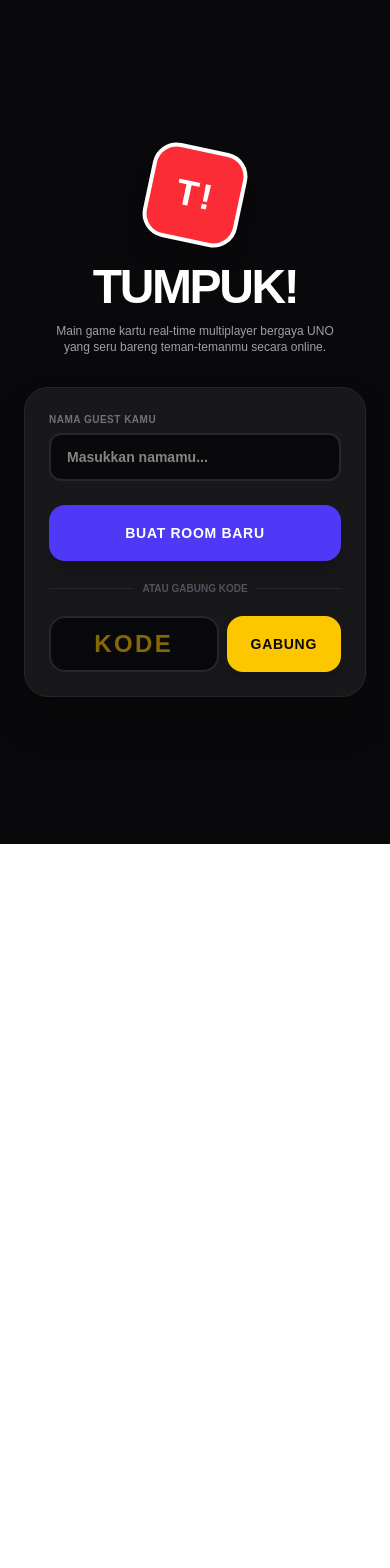
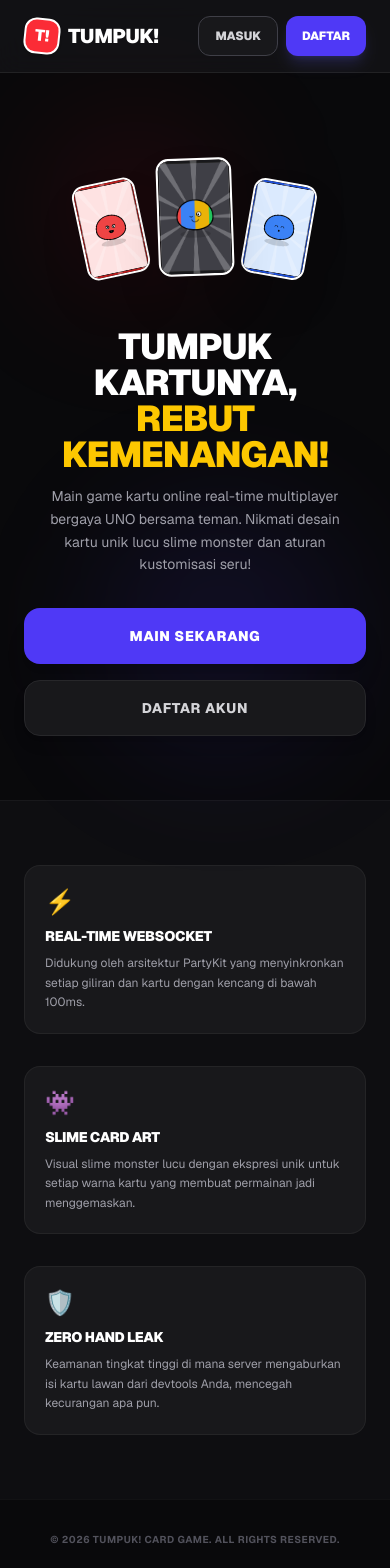
Before and after one commit to bayy-kim/tumpuk, a Next.js app: page / in a window 390 px wide. Shown: the top 1568 px of the page. Before the commit the page ends 844 px from the top, so only its background shows below. Built offline with nearby package versions, Linux system fonts and the light colour scheme; no server answers.

Commit message:
feat: update README and implement beautiful responsive landing page with navbar, custom theme, and Google Login CTA integration

```diff
--- a/app/page.tsx
+++ b/app/page.tsx
@@ -1,109 +1,179 @@
-'use client';
+import React from 'react';
+import Image from 'next/image';
+import Link from 'next/link';
+import { auth, signIn, signOut } from '@/lib/auth';
 
-import React, { useState } from 'react';
-import { useRouter } from 'next/navigation';
-
-export default function LandingPage() {
-  const router = useRouter();
-  const [name, setName] = useState('');
-  const [roomCodeInput, setRoomCodeInput] = useState('');
-
-  const handleCreateRoom = () => {
-    // Generate a random 6-digit room code
-    const code = Math.floor(100000 + Math.random() * 900000).toString();
-
-    // Store player name in session storage so it can be picked up by the room page
-    if (typeof window !== 'undefined') {
-      window.sessionStorage.setItem('tumpuk_player_name', name.trim() || 'Pemain Guest');
-    }
-
-    router.push(`/room/${code}`);
-  };
-
-  const handleJoinRoom = (e: React.FormEvent) => {
-    e.preventDefault();
-    const cleanCode = roomCodeInput.trim();
-    if (!cleanCode || cleanCode.length !== 6) {
-      alert('Kode room harus 6 digit angka!');
-      return;
-    }
-
-    if (typeof window !== 'undefined') {
-      window.sessionStorage.setItem('tumpuk_player_name', name.trim() || 'Pemain Guest');
-    }
-
-    router.push(`/room/${cleanCode}`);
-  };
+export default async function LandingPage() {
+  const session = await auth();
+  const user = session?.user;
 
   return (
-    <div className="min-h-screen bg-zinc-950 flex flex-col items-center justify-center p-6 text-white select-none">
-      <div className="w-full max-w-md flex flex-col gap-8 text-center">
-        {/* Playful brand logo */}
-        <div className="flex flex-col items-center gap-3">
-          <div className="w-24 h-24 rounded-3xl bg-red-500 flex items-center justify-center border-4 border-white shadow-xl rotate-12 transition transform hover:rotate-0 duration-300">
-            <span className="text-white text-4xl font-black tracking-wider">T!</span>
+    <div className="min-h-screen bg-zinc-950 text-white flex flex-col font-sans select-none relative overflow-x-hidden">
+      {/* 1. Header / Navbar */}
+      <header className="w-full bg-zinc-900/60 backdrop-blur-md border-b border-zinc-800/80 sticky top-0 z-50 px-6 py-4 flex items-center justify-between">
+        <Link href="/" className="flex items-center gap-2 group">
+          <div className="w-9 h-9 rounded-xl bg-red-500 flex items-center justify-center border-2 border-white shadow rotate-6 group-hover:rotate-0 transition-transform duration-300">
+            <span className="text-white text-base font-black">T!</span>
           </div>
-          <h1 className="text-5xl font-black text-white tracking-tighter uppercase mt-2">
+          <span className="text-xl font-black uppercase tracking-tight text-white group-hover:text-red-400 transition-colors">
             Tumpuk!
-          </h1>
-          <p className="text-zinc-400 text-xs px-6">
-            Main game kartu real-time multiplayer bergaya UNO yang seru bareng teman-temanmu secara online.
-          </p>
+          </span>
+        </Link>
+
+        {/* Auth Action on Navbar */}
+        <div className="flex items-center gap-3">
+          {user ? (
+            <div className="flex items-center gap-3">
+              <div className="hidden sm:flex flex-col text-right">
+                <span className="text-xs font-black text-white">{user.name}</span>
+                <span className="text-[9px] text-zinc-400 font-extrabold uppercase">Pemain</span>
+              </div>
+              {user.image && (
+                <div className="w-8 h-8 rounded-full border border-zinc-700 overflow-hidden relative">
+                  <Image
+                    src={user.image}
+                    alt={user.name || 'User Profile'}
+                    fill
+                    className="object-cover"
+                  />
+                </div>
+              )}
+              <form
+                action={async () => {
+                  'use server';
+                  await signOut();
+                }}
+              >
+                <button
+                  type="submit"
+                  className="h-10 px-4 bg-zinc-800 text-zinc-300 hover:bg-zinc-700 text-xs font-black rounded-xl border border-zinc-700 transition active:scale-95 cursor-pointer"
+                >
+                  LOGOUT
+                </button>
+              </form>
+            </div>
+          ) : (
+            <form
+              action={async () => {
+                'use server';
+                await signIn('google');
+              }}
+              className="flex gap-2"
+            >
+              <button
+                type="submit"
+                className="h-10 px-4 bg-zinc-900 border border-zinc-700 text-zinc-300 hover:bg-zinc-800 text-xs font-black rounded-xl transition active:scale-95 cursor-pointer"
+              >
+                MASUK
+              </button>
+              <button
+                type="submit"
+                className="h-10 px-4 bg-indigo-600 hover:bg-indigo-700 text-white text-xs font-black rounded-xl transition active:scale-95 cursor-pointer shadow-lg shadow-indigo-500/20"
+              >
+                DAFTAR
+              </button>
+            </form>
+          )}
         </div>
+      </header>
 
-        <div className="bg-zinc-900 border border-zinc-800 rounded-3xl p-6 flex flex-col gap-6 shadow-2xl">
-          {/* Player Name Input */}
-          <div className="flex flex-col gap-1.5 text-left">
-            <label className="text-zinc-500 text-[10px] font-black uppercase tracking-wider">
-              NAMA GUEST KAMU
-            </label>
-            <input
-              type="text"
-              placeholder="Masukkan namamu..."
-              value={name}
-              onChange={(e) => setName(e.target.value)}
-              className="h-12 w-full bg-zinc-950 border-2 border-zinc-800 rounded-xl px-4 text-white text-sm font-extrabold focus:outline-none focus:border-indigo-600 transition-colors"
-            />
+      {/* 2. Hero Section */}
+      <main className="flex-1 flex flex-col items-center justify-center px-6 py-16 relative">
+        {/* Floating background blobs */}
+        <div className="absolute top-10 left-10 w-48 h-48 rounded-full bg-red-600/10 blur-3xl pointer-events-none" />
+        <div className="absolute bottom-10 right-10 w-64 h-64 rounded-full bg-indigo-600/10 blur-3xl pointer-events-none" />
+
+        <div className="w-full max-w-4xl flex flex-col items-center text-center gap-8 relative z-10">
+          {/* Card teaser fan graphic */}
+          <div className="flex gap-4 justify-center items-center h-40">
+            <div className="w-16 h-24 rounded-xl border-2 border-white shadow-2xl overflow-hidden relative rotate-[-12deg] translate-y-3">
+              <Image src="/cards/red_base.png" alt="Red Card" fill className="object-cover" sizes="96px" />
+            </div>
+            <div className="w-18 h-28 rounded-xl border-2 border-white shadow-2xl overflow-hidden relative z-10 rotate-[-2deg] scale-105">
+              <Image src="/cards/wild_base.png" alt="Wild Card" fill className="object-cover" sizes="100px" />
+            </div>
+            <div className="w-16 h-24 rounded-xl border-2 border-white shadow-2xl overflow-hidden relative rotate-[10deg] translate-y-3">
+              <Image src="/cards/blue_base.png" alt="Blue Card" fill className="object-cover" sizes="96px" />
+            </div>
           </div>
 
-          <div className="flex flex-col gap-4">
-            {/* Create Room Button */}
-            <button
-              onClick={handleCreateRoom}
-              className="w-full h-14 bg-indigo-600 hover:bg-indigo-700 active:bg-indigo-800 text-white font-black text-sm uppercase tracking-wider rounded-2xl shadow-xl transition-all"
-            >
-              Buat Room Baru
-            </button>
+          {/* Heading */}
+          <div className="flex flex-col gap-3">
+            <h2 className="text-4xl sm:text-6xl font-black tracking-tight text-white uppercase leading-none">
+              TUMPUK KARTUNYA, <br />
+              <span className="text-yellow-400">REBUT KEMENANGAN!</span>
+            </h2>
+            <p className="max-w-2xl mx-auto text-zinc-400 text-sm sm:text-base leading-relaxed px-4">
+              Main game kartu online real-time multiplayer bergaya UNO bersama teman. Nikmati desain kartu unik lucu slime monster dan aturan kustomisasi seru!
+            </p>
+          </div>
 
-            {/* Divider */}
-            <div className="flex items-center gap-2 my-1">
-              <div className="flex-1 h-[1px] bg-zinc-800" />
-              <span className="text-[10px] text-zinc-600 font-bold uppercase">ATAU GABUNG KODE</span>
-              <div className="flex-1 h-[1px] bg-zinc-800" />
-            </div>
-
-            {/* Join Room Form */}
-            <form onSubmit={handleJoinRoom} className="flex gap-2 justify-center">
-              <input
-                type="text"
-                pattern="[0-9]*"
-                inputMode="numeric"
-                maxLength={6}
-                placeholder="KODE"
-                value={roomCodeInput}
-                onChange={(e) => setRoomCodeInput(e.target.value.replace(/\D/g, ''))}
-                className="h-14 w-full bg-zinc-950 border-2 border-zinc-800 rounded-2xl text-center text-2xl font-black tracking-widest uppercase focus:outline-none focus:border-yellow-400 text-yellow-400 transition-colors"
-              />
-              <button
-                type="submit"
-                className="h-14 px-6 bg-yellow-400 hover:bg-yellow-500 active:bg-yellow-600 text-zinc-950 font-black text-sm uppercase tracking-wider rounded-2xl shadow-lg shrink-0 transition-colors"
+          {/* CTA Buttons */}
+          <div className="flex flex-col sm:flex-row gap-4 items-center justify-center w-full max-w-md">
+            {user ? (
+              <Link
+                href="/room/123456"
+                className="w-full sm:w-auto h-14 px-8 bg-yellow-400 hover:bg-yellow-500 text-zinc-950 font-black text-sm uppercase tracking-wider rounded-2xl shadow-xl flex items-center justify-center transition transform active:scale-95"
               >
-                GABUNG
-              </button>
-            </form>
+                BUAT / GABUNG ROOM
+              </Link>
+            ) : (
+              <form
+                action={async () => {
+                  'use server';
+                  await signIn('google');
+                }}
+                className="w-full flex flex-col sm:flex-row gap-4 justify-center"
+              >
+                <button
+                  type="submit"
+                  className="w-full sm:w-56 h-14 bg-indigo-600 hover:bg-indigo-700 text-white font-black text-sm uppercase tracking-wider rounded-2xl shadow-xl transition transform active:scale-95 cursor-pointer"
+                >
+                  MAIN SEKARANG
+                </button>
+                <button
+                  type="submit"
+                  className="w-full sm:w-56 h-14 bg-zinc-900 border border-zinc-800 text-zinc-300 hover:bg-zinc-800 font-extrabold text-sm uppercase tracking-wider rounded-2xl shadow-lg transition transform active:scale-95 cursor-pointer"
+                >
+                  DAFTAR AKUN
+                </button>
+              </form>
+            )}
           </div>
         </div>
-      </div>
+      </main>
+
+      {/* 3. Feature Showcase */}
+      <section className="w-full bg-zinc-900/40 border-t border-zinc-900 py-16 px-6 shrink-0">
+        <div className="max-w-4xl mx-auto grid grid-cols-1 md:grid-cols-3 gap-8">
+          <div className="flex flex-col gap-2 p-5 bg-zinc-900 border border-zinc-800/80 rounded-2xl">
+            <span className="text-2xl">⚡</span>
+            <h4 className="text-white text-sm font-black uppercase tracking-tight">Real-Time WebSocket</h4>
+            <p className="text-zinc-400 text-xs leading-relaxed">
+              Didukung oleh arsitektur PartyKit yang menyinkronkan setiap giliran dan kartu dengan kencang di bawah 100ms.
+            </p>
+          </div>
+          <div className="flex flex-col gap-2 p-5 bg-zinc-900 border border-zinc-800/80 rounded-2xl">
+            <span className="text-2xl">👾</span>
+            <h4 className="text-white text-sm font-black uppercase tracking-tight">Slime Card Art</h4>
+            <p className="text-zinc-400 text-xs leading-relaxed">
+              Visual slime monster lucu dengan ekspresi unik untuk setiap warna kartu yang membuat permainan jadi menggemaskan.
+            </p>
+          </div>
+          <div className="flex flex-col gap-2 p-5 bg-zinc-900 border border-zinc-800/80 rounded-2xl">
+            <span className="text-2xl">🛡️</span>
+            <h4 className="text-white text-sm font-black uppercase tracking-tight">Zero Hand Leak</h4>
+            <p className="text-zinc-400 text-xs leading-relaxed">
+              Keamanan tingkat tinggi di mana server mengaburkan isi kartu lawan dari devtools Anda, mencegah kecurangan apa pun.
+            </p>
+          </div>
+        </div>
+      </section>
+
+      {/* 4. Footer */}
+      <footer className="w-full py-8 text-center text-zinc-600 text-[10px] font-bold uppercase tracking-wider border-t border-zinc-900/60 bg-zinc-950">
+        &copy; {new Date().getFullYear()} Tumpuk! Card Game. All rights reserved.
+      </footer>
     </div>
   );
 }
```
Also changed, not shown: 1 other file (tests, documents, lock files or other folders).
